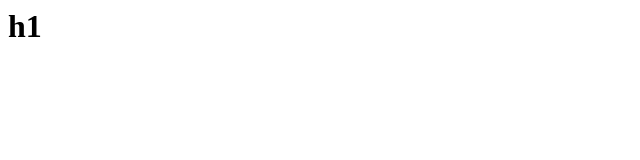
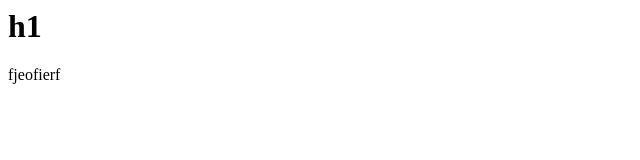
Before and after one commit to SofiaGama/new-repo, a plain HTML site: page index.html in a window 1280 px wide. Shown: the full height of the page, 0-640 px from the left. Drawn offline with Linux system fonts and the light colour scheme.

Commit message:
Add p tag

```diff
--- a/index.html
+++ b/index.html
@@ -1 +1,2 @@
 <h1>h1</h1>
+<p>fjeofierf</p>
```
